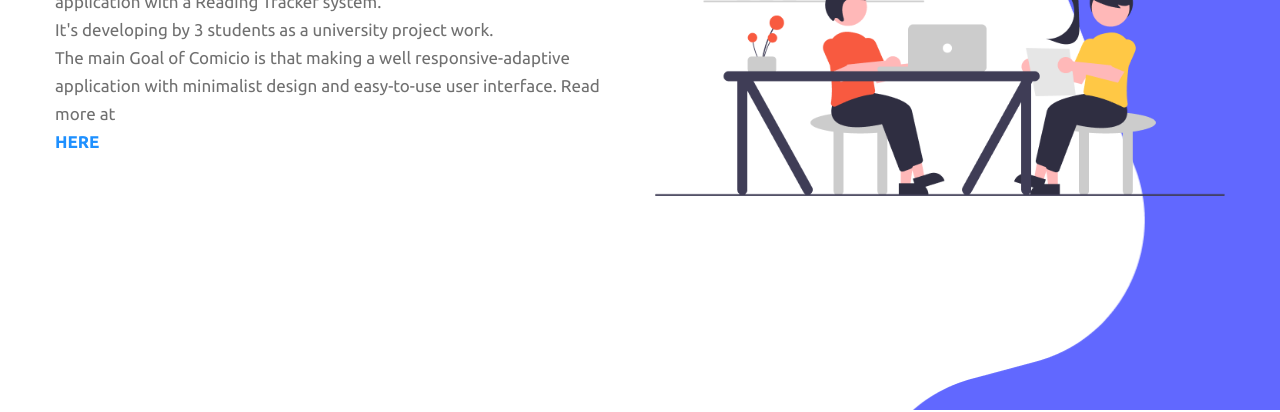
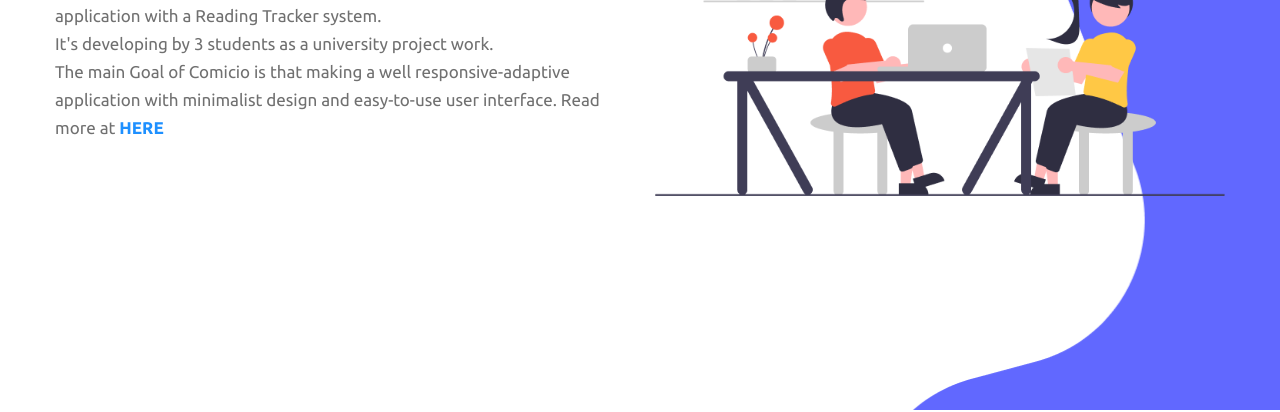
Before and after one commit to Comicio/comicio.github.io, a plain HTML site: page index.html in a window 1280 px wide. Shown: the part 406-818 px from the top of the page. Drawn offline with nearby package versions, Linux system fonts and the light colour scheme.

Commit message:
Update index.html

```diff
--- a/index.html
+++ b/index.html
@@ -83,7 +83,7 @@
                             <span class="cursor">&nbsp</span></h3>
                         <p> <font style="color:DodgerBlue;"><b>Comicio</b></font> is a PC based (currently) Comic reader and Comic compressor application with a Reading Tracker system.<br>
                             It's developing by 3 students as a university project work.<br>
-                            The main Goal of Comicio is that making a well responsive-adaptive application with minimalist design and easy-to-use user interface. Read more at <a href="about.html"></a><p><font style="color:DodgerBlue;"><b>HERE</b></font></p></a>
+                            The main Goal of Comicio is that making a well responsive-adaptive application with minimalist design and easy-to-use user interface. Read more at <a href="about.html"></a><font style="color:DodgerBlue;"><b>HERE</b></font></a></p>
                     </div>
                     <div class="col-md-6 mt-md-0 mt-4">
                         <img class="img-fluid" src="assets/images/bann1.png" alt=" ">
```
